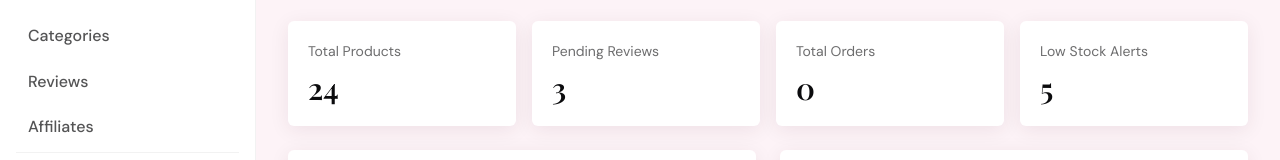
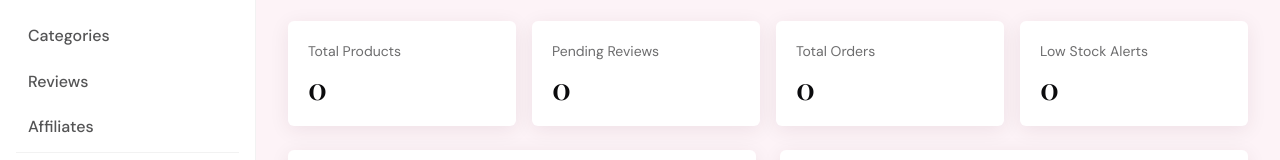
Before and after one commit to dromorongit/ShapeWear, a Next.js app: page /admin/dashboard in a window 1280 px wide. Shown: the part 156-316 px from the top of the page. Built offline with nearby package versions, Linux system fonts and the light colour scheme; no server answers; the database is empty.

Commit message:
Update page.tsx

```diff
--- a/app/admin/(protected)/dashboard/page.tsx
+++ b/app/admin/(protected)/dashboard/page.tsx
@@ -1,16 +1,30 @@
-'use client'
-
+import { connectDb } from '@/lib/db/connect'
+import Product from '@/lib/db/models/Product'
+import Review from '@/lib/db/models/Review'
+import Order from '@/lib/db/models/Order'
 import Card from '@/components/ui/Card'
 import Button from '@/components/ui/Button'
 
-const stats = [
-  { label: 'Total Products', value: '24' },
-  { label: 'Pending Reviews', value: '3' },
-  { label: 'Total Orders', value: '0' },
-  { label: 'Low Stock Alerts', value: '5' },
-]
+export const dynamic = 'force-dynamic'
 
-export default function AdminDashboardPage() {
+export default async function AdminDashboardPage() {
+  await connectDb()
+
+  const [totalProducts, pendingReviews, totalOrders, lowStockAlerts] =
+    await Promise.all([
+      Product.countDocuments().exec(),
+      Review.countDocuments({ status: 'pending' }).exec(),
+      Order.countDocuments().exec(),
+      Product.countDocuments({ stockStatus: 'low-stock' }).exec(),
+    ])
+
+  const stats = [
+    { label: 'Total Products', value: String(totalProducts) },
+    { label: 'Pending Reviews', value: String(pendingReviews) },
+    { label: 'Total Orders', value: String(totalOrders) },
+    { label: 'Low Stock Alerts', value: String(lowStockAlerts) },
+  ]
+
   return (
     <div className="space-y-6">
       <div>
```
